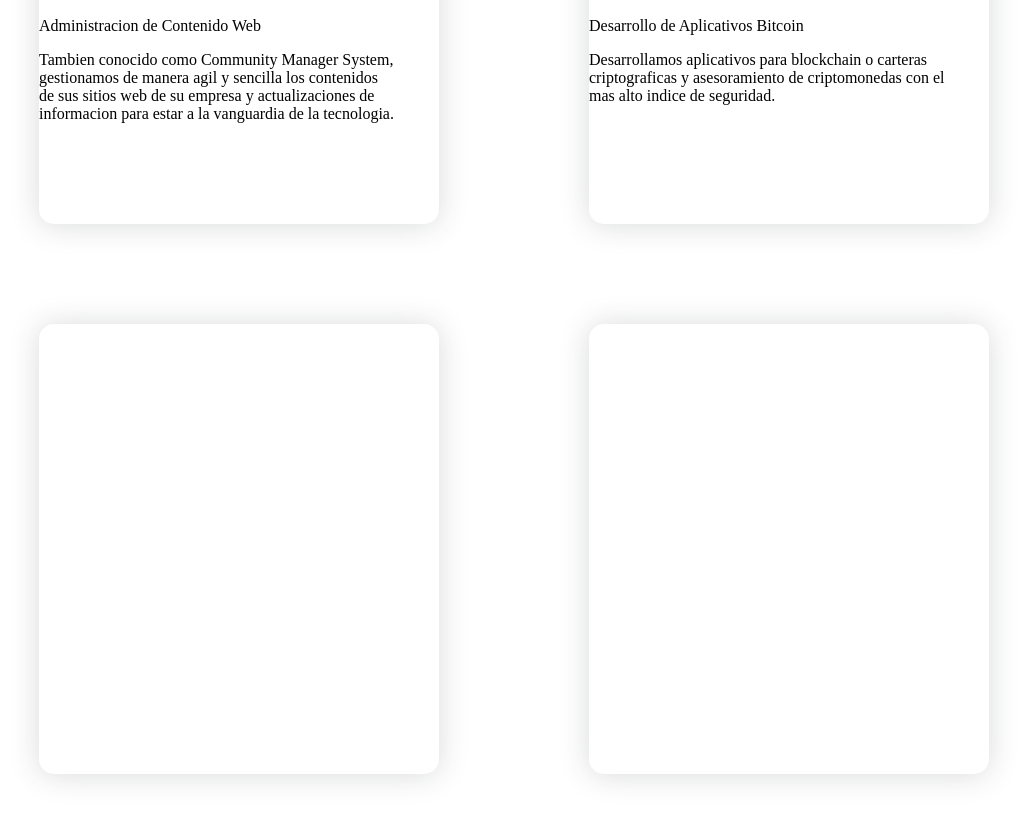
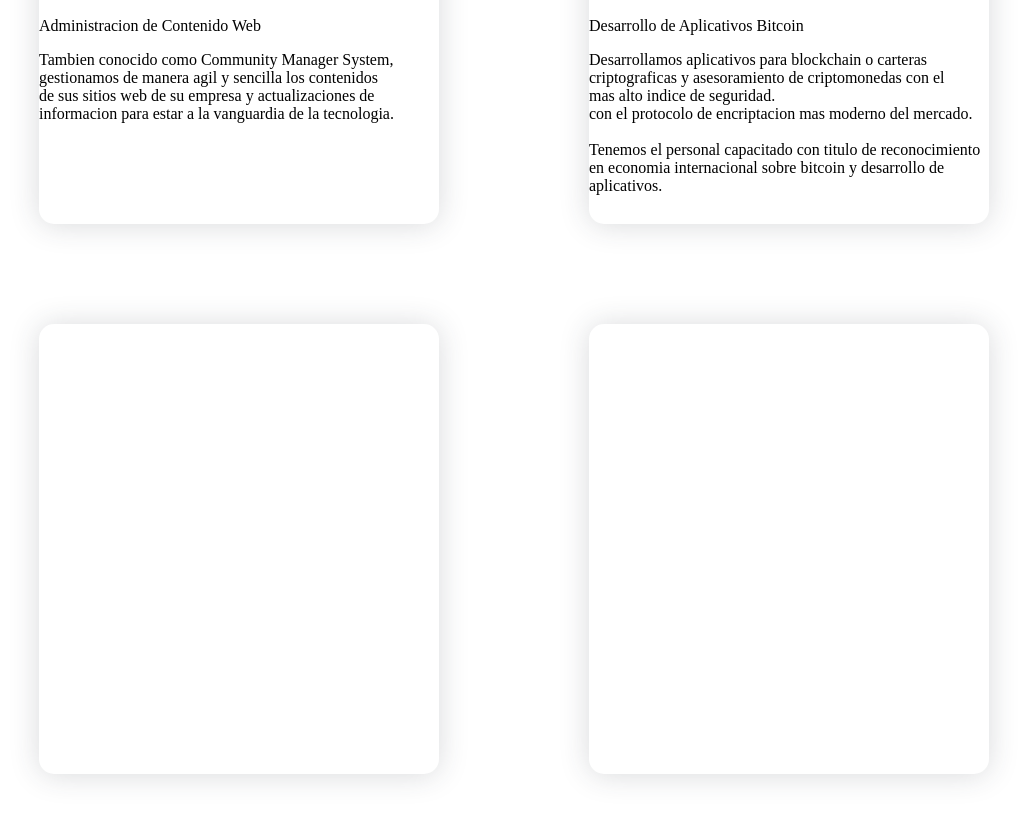
Before and after one commit to Erik161/Dev-Solution, a plain HTML site: page index.html in a window 1280 px wide. Shown: the part 3000-3821 px from the top of the page, without its empty margins (119-1146 px from the left). Drawn offline with Linux system fonts and the light colour scheme.

Commit message:
add services information

```diff
--- a/index.html
+++ b/index.html
@@ -162,9 +162,10 @@
         <p>Desarrollo de Aplicativos Bitcoin</p>
         <p>Desarrollamos aplicativos para blockchain o carteras <br>
         criptograficas y asesoramiento de criptomonedas con el <br>
-        mas alto indice de seguridad. <br> <br>
-
-
+        mas alto indice de seguridad. <br>
+        con el protocolo de encriptacion mas moderno del mercado. <br> <br>
+        Tenemos el personal capacitado con titulo de reconocimiento <br>
+        en economia internacional sobre bitcoin y desarrollo de aplicativos.
 
         </p>
     </div>
```
